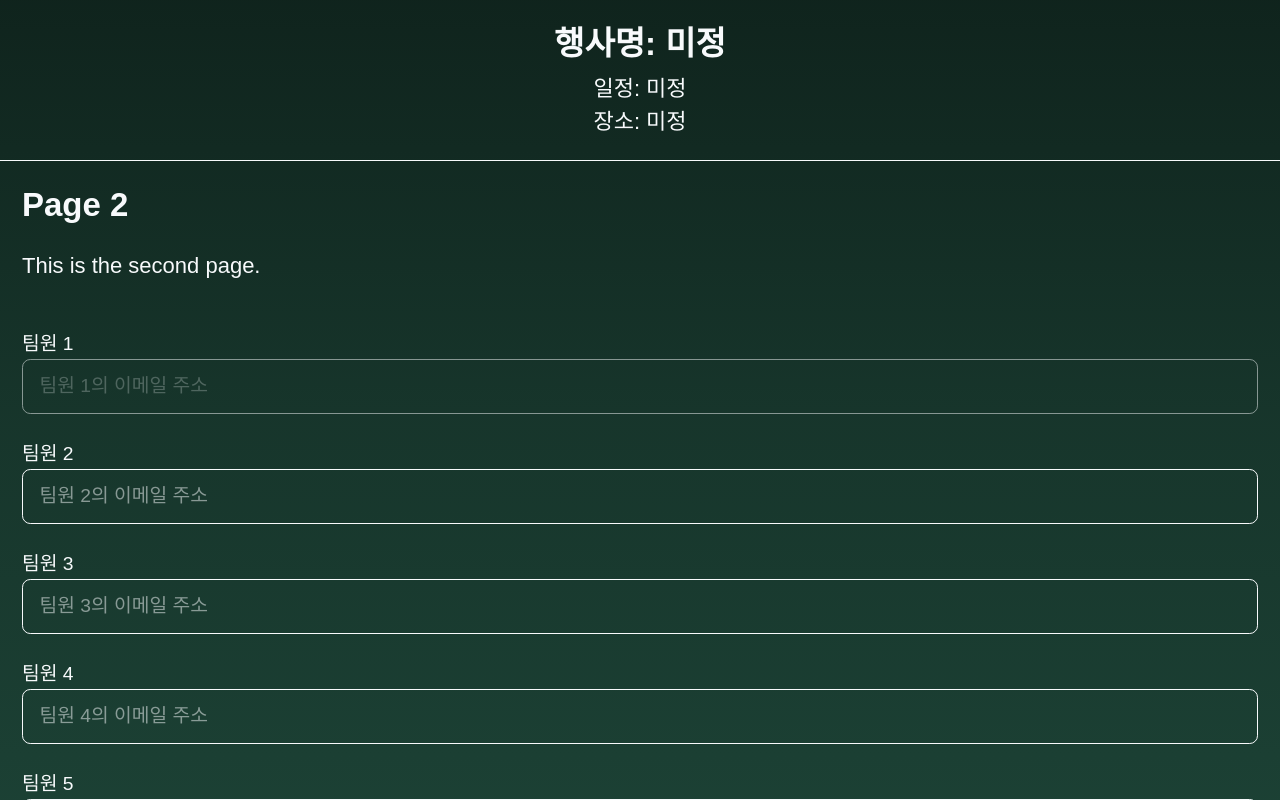
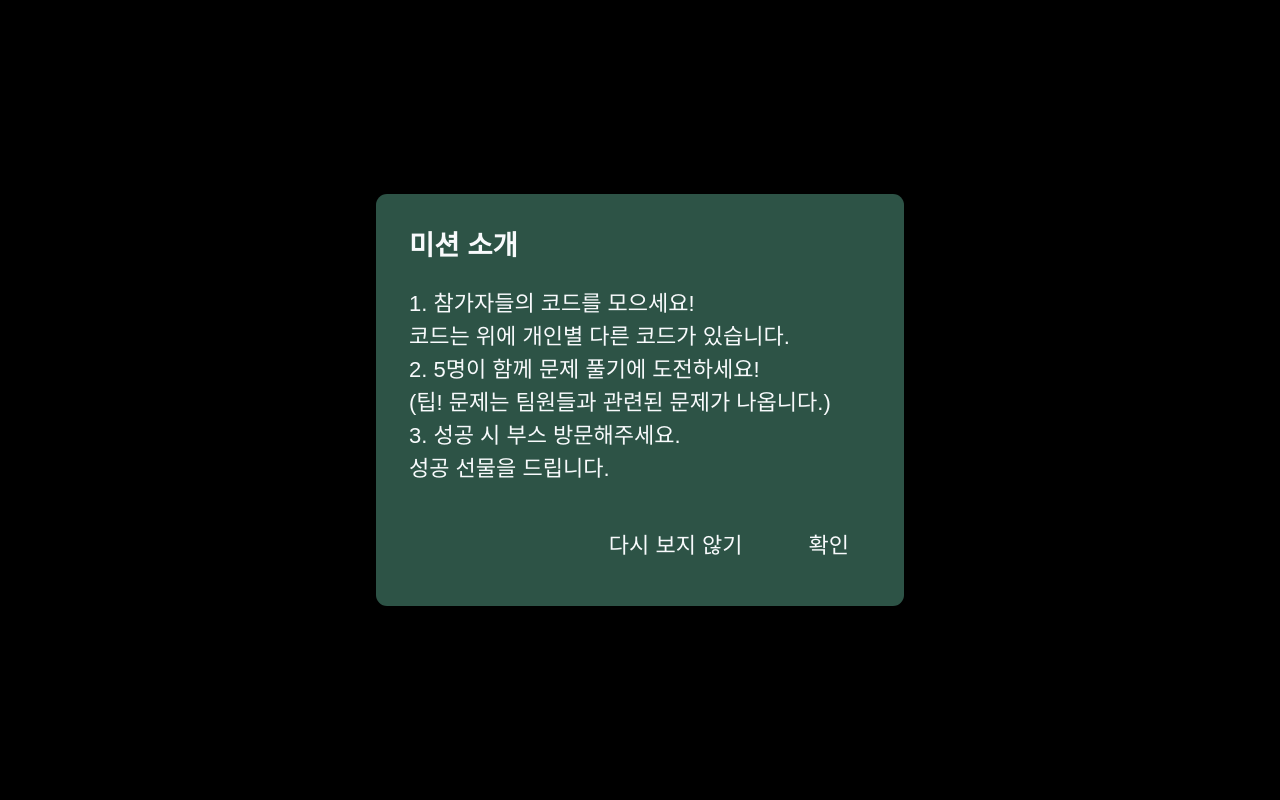
Before and after one commit to Pseudo-Lab/DevFactory, a Next.js app in the folder getcloser/frontend/: page /page2 in a window 1280 px wide. Shown: the top 800 px of the page. Built offline with nearby package versions, Linux system fonts and the light colour scheme; a web font is replaced by a local one.

Commit message:
feat(getcloser): add a modal

```diff
--- a/getcloser/frontend/package.json
+++ b/getcloser/frontend/package.json
@@ -14,6 +14,7 @@
     "@tanstack/react-query": "^5.90.2",
     "class-variance-authority": "^0.7.1",
     "clsx": "^2.1.1",
+    "js-cookie": "^3.0.5",
     "lucide-react": "^0.544.0",
     "next": "15.5.4",
     "react": "19.1.0",
@@ -25,6 +26,7 @@
   "devDependencies": {
     "@eslint/eslintrc": "^3",
     "@tailwindcss/postcss": "^4",
+    "@types/js-cookie": "^3.0.6",
     "@types/node": "^20",
     "@types/react": "^19",
     "@types/react-dom": "^19",
--- a/getcloser/frontend/src/app/page2/page.tsx
+++ b/getcloser/frontend/src/app/page2/page.tsx
@@ -1,12 +1,14 @@
 'use client';
 
+import React, { useState, useEffect } from 'react';
 import Link from 'next/link';
 import { useRouter } from 'next/navigation';
 import { Button } from '@/components/ui/button';
 import { Input } from '@/components/ui/input';
 import { Label } from '@/components/ui/label';
 import { useFormStore } from '../../store/formStore';
-import React, { useState } from 'react';
+import Modal from '@/components/Modal';
+import Cookies from 'js-cookie';
 
 export default function Page2() {
   const { email } = useFormStore();
@@ -18,6 +20,23 @@ export default function Page2() {
     }
     return initialInputs;
   });
+  const [showModal, setShowModal] = useState(false);
+
+  useEffect(() => {
+    const hasSeenModal = Cookies.get('doNotShowModalPage2');
+    if (!hasSeenModal) {
+      setShowModal(true);
+    }
+  }, []);
+
+  const handleConfirm = () => {
+    setShowModal(false);
+  };
+
+  const handleDoNotShowAgain = () => {
+    Cookies.set('doNotShowModalPage2', 'true', { expires: 365 }); // Cookie expires in 365 days
+    setShowModal(false);
+  };
 
   const handleInputChange = (index: number, value: string) => {
     const newInputs = [...inputs];
@@ -33,8 +52,20 @@ export default function Page2() {
 
   return (
     <div className="container mx-auto p-4">
-      <h1 className="text-2xl font-bold mb-4">Page 2</h1>
-      <p>This is the second page.</p>
+      <Modal
+        title="미션 소개"
+        content={(
+          `1. 참가자들의 코드를 모으세요!<br />` +
+          `   코드는 위에 개인별 다른 코드가 있습니다.<br />` +
+          `2. 5명이 함께 문제 풀기에 도전하세요!<br />` +
+          `   (팁! 문제는 팀원들과 관련된 문제가 나옵니다.)<br />` +
+          `3. 성공 시 부스 방문해주세요.<br />` +
+          `   성공 선물을 드립니다.`
+        )}
+        onConfirm={handleConfirm}
+        onDoNotShowAgain={handleDoNotShowAgain}
+        isOpen={showModal}
+      />
       {email && <p className="mt-4">이메일: <strong>{email}</strong></p>}
 
       <div className="mt-8 space-y-4">
@@ -55,10 +86,9 @@ export default function Page2() {
       </div>
 
       <nav className="flex justify-between mt-8">
-        <Button asChild>
-          <Link href="/page1">이전 페이지 (Page 1)</Link>
+        <Button asChild className="rounded-full" variant={ 'outline' }>
+          <Link href="/page1">&lt;</Link>
         </Button>
-        {/* Removed '다음 페이지 (Page 3)' button */}
       </nav>
     </div>
   );
--- /dev/null
+++ b/getcloser/frontend/src/components/Modal.tsx
@@ -0,0 +1,40 @@
+"use client";
+
+import React from 'react';
+
+interface ModalProps {
+  title: string;
+  content: string;
+  onConfirm: () => void;
+  onDoNotShowAgain: () => void;
+  isOpen: boolean;
+}
+
+const Modal: React.FC<ModalProps> = ({ title, content, onConfirm, onDoNotShowAgain, isOpen }) => {
+  if (!isOpen) return null;
+
+  return (
+    <div className="fixed inset-0 bg-black bg-opacity-70 flex items-center justify-center z-50">
+      <div className="bg-[hsl(160_30%_25%)] text-card-foreground p-6 rounded-lg shadow-lg max-w-sm w-full">
+        <h2 className="text-xl font-bold mb-4">{title}</h2>
+        <p className="mb-6" dangerouslySetInnerHTML={{ __html: content }}></p>
+        <div className="flex justify-end space-x-4">
+          <button
+            onClick={onDoNotShowAgain}
+            className="px-4 py-2 rounded hover:bg-secondary/80"
+          >
+            다시 보지 않기
+          </button>
+          <button
+            onClick={onConfirm}
+            className="px-4 py-2 rounded hover:bg-primary/80"
+          >
+            확인
+          </button>
+        </div>
+      </div>
+    </div>
+  );
+};
+
+export default Modal;
```
Also changed, not shown: 1 other file (tests, documents, lock files or other folders).
